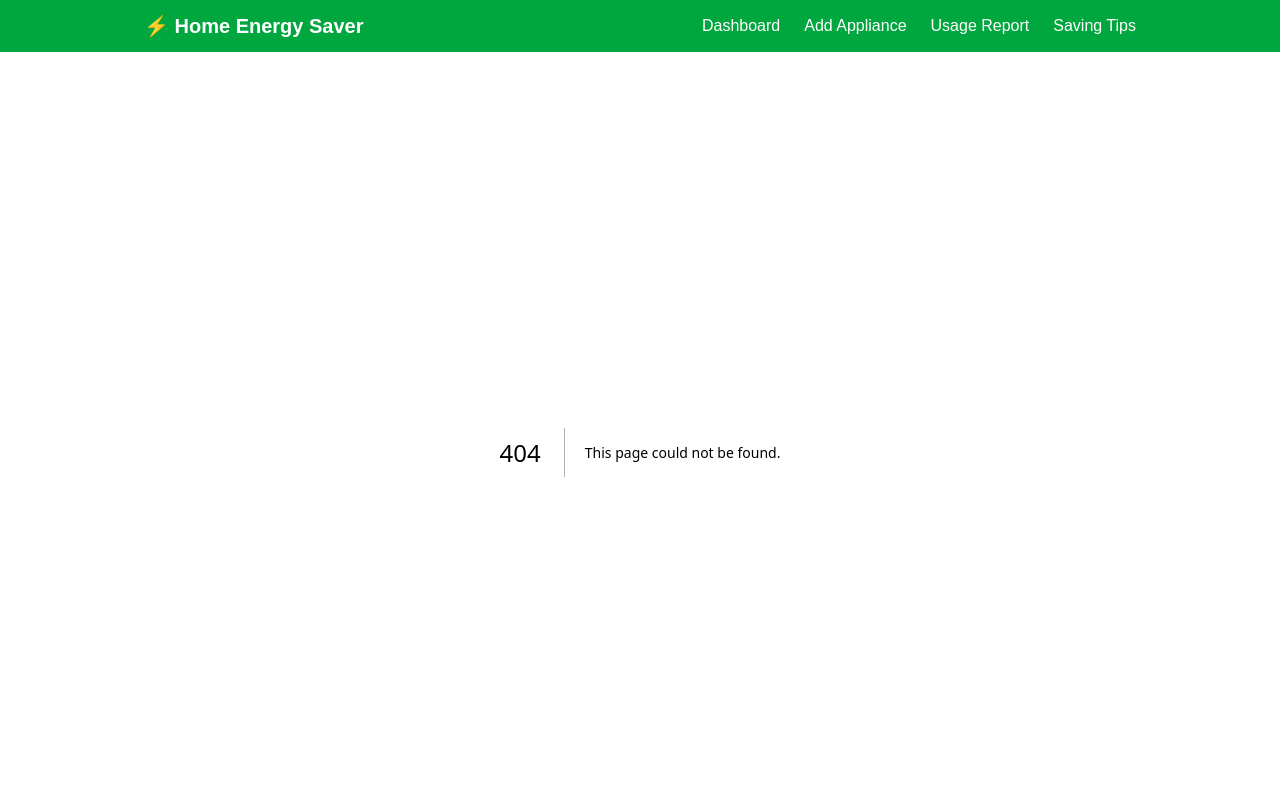
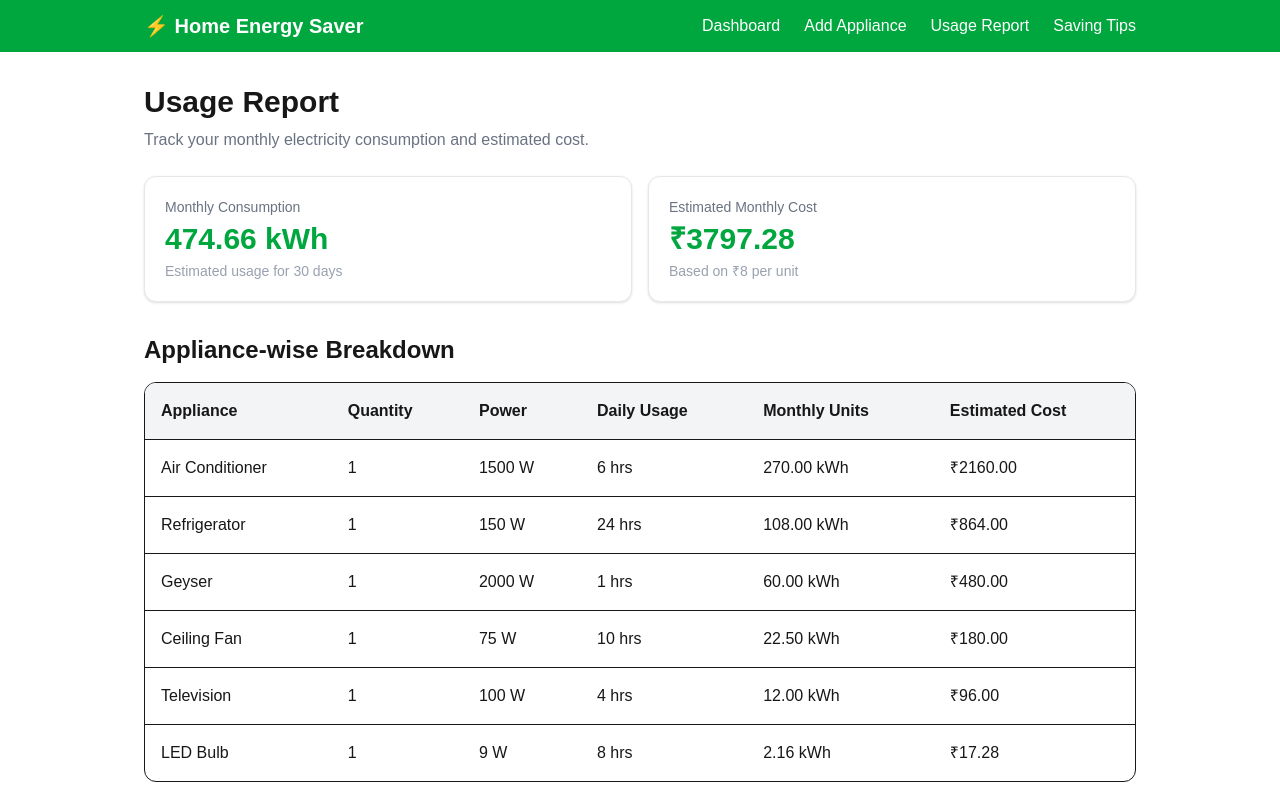
Before and after one commit to varshinidgowda/home-energy-saver, a Next.js app: page /report in a window 1280 px wide. Before the commit this address had no page. Shown: the top 800 px of the page. Built offline with nearby package versions, Linux system fonts and the light colour scheme.

Commit message:
Add usage report page

```diff
--- /dev/null
+++ b/app/report/page.js
@@ -0,0 +1,104 @@
+
+"use client";
+
+import { useAppliances } from "@/context/ApplianceContext";
+import StatCard from "@/components/StatCard";
+
+export default function UsageReport() {
+  const {
+    appliances,
+    monthlyUnits,
+    totalUnits,
+    totalCost,
+    rate,
+  } = useAppliances();
+
+  const sortedAppliances = [...appliances].sort(
+    (a, b) => monthlyUnits(b) - monthlyUnits(a)
+  );
+
+  return (
+    <div className="mx-auto max-w-5xl px-4 py-8">
+      <h1 className="mb-2 text-3xl font-bold">Usage Report</h1>
+
+      <p className="mb-6 text-gray-500">
+        Track your monthly electricity consumption and estimated cost.
+      </p>
+
+      <div className="grid gap-4 md:grid-cols-2">
+        <StatCard
+          title="Monthly Consumption"
+          value={`${totalUnits.toFixed(2)} kWh`}
+          note="Estimated usage for 30 days"
+        />
+
+        <StatCard
+          title="Estimated Monthly Cost"
+          value={`₹${totalCost.toFixed(2)}`}
+          note={`Based on ₹${rate} per unit`}
+        />
+      </div>
+
+      <h2 className="mb-4 mt-8 text-2xl font-semibold">
+        Appliance-wise Breakdown
+      </h2>
+
+      {appliances.length === 0 ? (
+        <p className="rounded-lg border bg-white p-5 text-gray-500">
+          No appliance data available. Add appliances to view your report.
+        </p>
+      ) : (
+        <div className="overflow-x-auto rounded-xl border bg-white">
+          <table className="w-full text-left">
+            <thead className="bg-gray-100">
+              <tr>
+                <th className="p-4">Appliance</th>
+                <th className="p-4">Quantity</th>
+                <th className="p-4">Power</th>
+                <th className="p-4">Daily Usage</th>
+                <th className="p-4">Monthly Units</th>
+                <th className="p-4">Estimated Cost</th>
+              </tr>
+            </thead>
+
+            <tbody>
+              {sortedAppliances.map((appliance) => {
+                const units = monthlyUnits(appliance);
+
+                return (
+                  <tr key={appliance.id} className="border-t">
+                    <td className="p-4 font-medium">
+                      {appliance.name}
+                    </td>
+                    <td className="p-4">
+                      {appliance.quantity || 1}
+                    </td>
+                    <td className="p-4">{appliance.watts} W</td>
+                    <td className="p-4">{appliance.hours} hrs</td>
+                    <td className="p-4">{units.toFixed(2)} kWh</td>
+                    <td className="p-4">
+                      ₹{(units * rate).toFixed(2)}
+                    </td>
+                  </tr>
+                );
+              })}
+            </tbody>
+          </table>
+        </div>
+      )}
+
+      {sortedAppliances.length > 0 && (
+        <div className="mt-6 rounded-xl border border-green-200 bg-green-50 p-5">
+          <h2 className="text-lg font-semibold text-green-800">
+            Highest Energy Consumer
+          </h2>
+
+          <p className="mt-2 text-green-700">
+            {sortedAppliances[0].name} uses{" "}
+            {monthlyUnits(sortedAppliances[0]).toFixed(2)} kWh per month.
+          </p>
+        </div>
+      )}
+    </div>
+  );
+}
```
